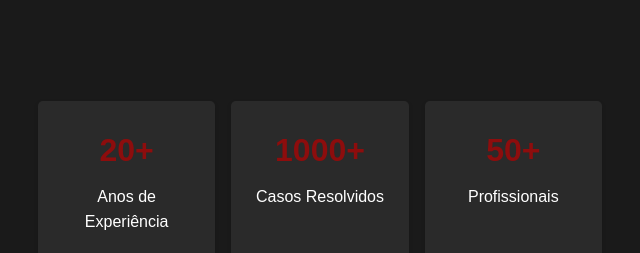
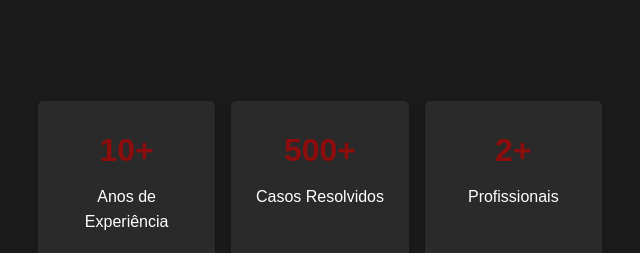
Before and after one commit to igorcv32/Site-Demolidor-Advocacia, a plain HTML site: page sobre.html in a window 1280 px wide. Shown: the part 989-1242 px from the top of the page, 618-1258 px from the left. Drawn offline with nearby package versions, Linux system fonts and the light colour scheme; a web font is replaced by a local one.

Commit message:
Aba sobre alterada

```diff
--- a/sobre.html
+++ b/sobre.html
@@ -54,15 +54,15 @@
                 </div>
                 <div class="sobre-stats">
                     <div class="stat-item">
-                        <h3>20+</h3>
+                        <h3>10+</h3>
                         <p>Anos de Experiência</p>
                     </div>
                     <div class="stat-item">
-                        <h3>1000+</h3>
+                        <h3>500+</h3>
                         <p>Casos Resolvidos</p>
                     </div>
                     <div class="stat-item">
-                        <h3>50+</h3>
+                        <h3>2+</h3>
                         <p>Profissionais</p>
                     </div>
                 </div>
```
